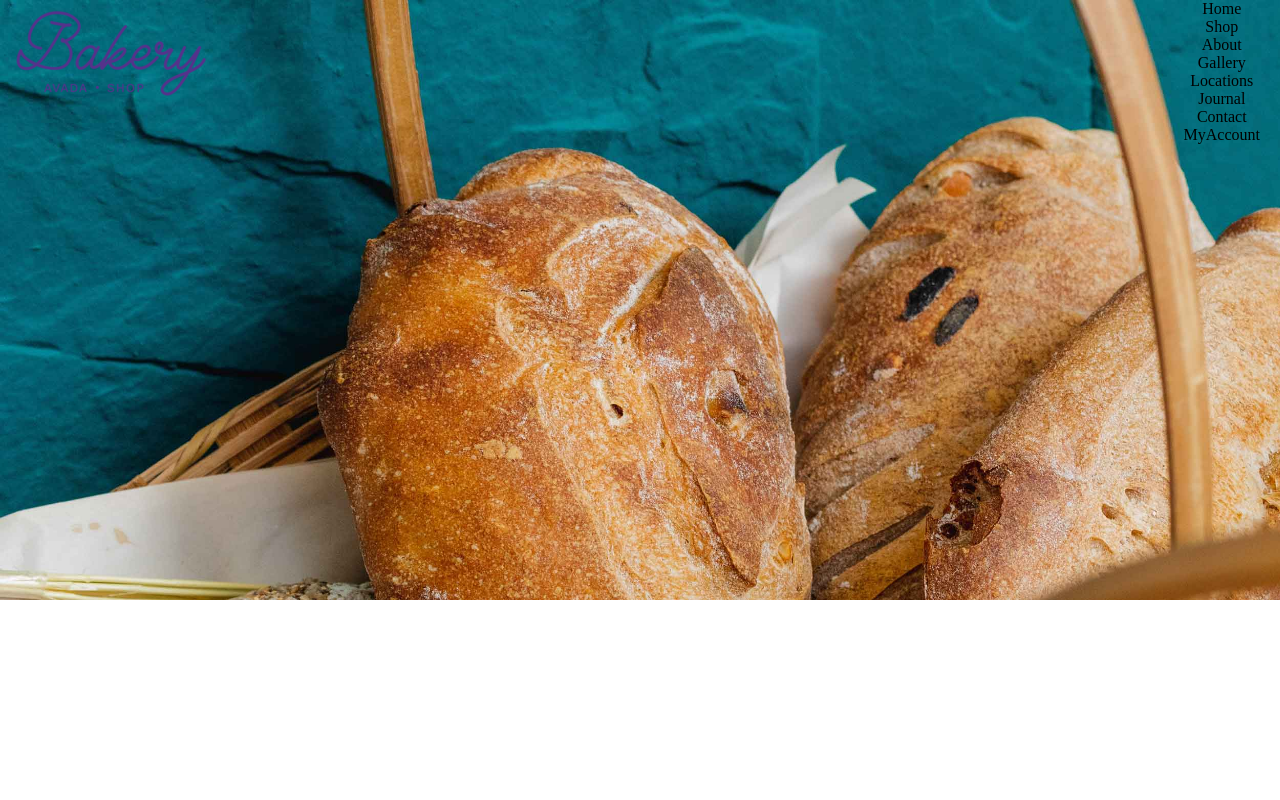
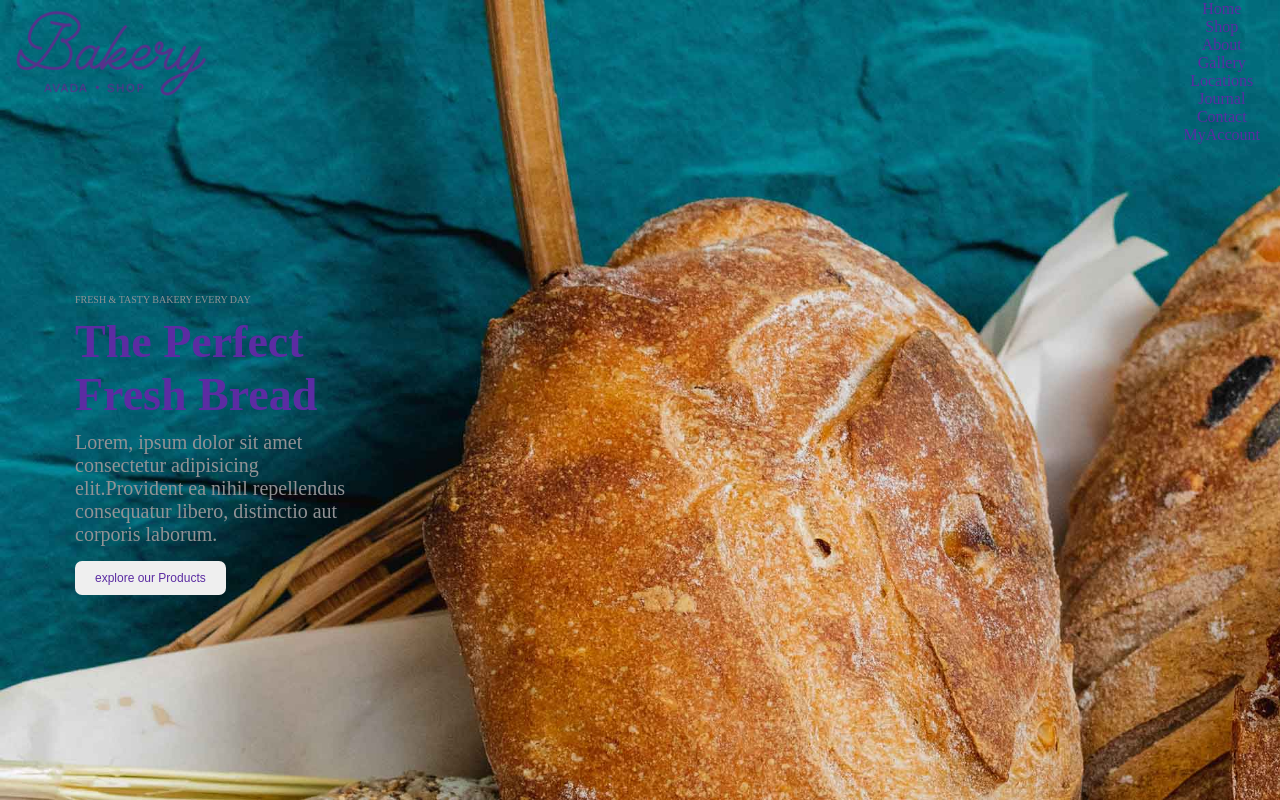
Before and after one commit to Runatorium/proj-html-vuejs, a Vue app: page / in a window 1280 px wide. Built offline with nearby package versions, Linux system fonts and the light colour scheme.

Commit message:
Header Completato, !!L'immagine del Jumbotron non è stata fornita!!

```diff
--- a/src/App.vue
+++ b/src/App.vue
@@ -1,11 +1,11 @@
 <script>
-import MyHeader from './components/MyHeader.vue';
+import PageHeader from './components/PageHeader.vue';
 import { store } from './store.js'
 
 
 export default{
   components: {
-    MyHeader,
+    PageHeader,
   },
 
   data () {
@@ -21,7 +21,7 @@ export default{
 
 
 <template>
-  <MyHeader></MyHeader>
+  <PageHeader></PageHeader>
 </template>
 
 <style scoped>
--- a/src/components/MyHeader.vue
+++ /dev/null
@@ -1,64 +0,0 @@
-<script>
-import { store } from '../store';
-
-export default{
-    name: 'MyHeader',
-
-    data(){
-        return{
-            store
-        }
-
-    },
-}
-
-</script>
-
-<template>
- <div id="header">
-    <div class="topheader d-flex">
-        <div class="logo">
-            <img src="../../public/img/avada-bakery-logo-retina-200x97.png">
-        </div>
-        <div class="box d-flex">
-            <ul class="headernavbar d-flex">
-                <li v-for="data in store.menuvoices">{{data}}</li>
-            </ul>
-        </div>
-    </div>
-    <div id="headerinfo">
-
-    </div>
- </div>
-</template>
-
-<style scoped>
-#header{
-    height: 600px;
-    width: 100vw;
-    background-size: cover;
-    background-repeat: no-repeat;
-    background-image: url(../../public/img/bakery-process-3.jpg);
-}
-
-.topheader{
-    justify-content: space-between;
-    padding: 0px 10px;
-}
-ul{
-    list-style: none;
-    flex-direction: column;
-    align-items: center;
-}
-
-li{
-    padding: 0px 10px;
-}
-
-li:hover{
-    color: purple;
-    text-decoration: underline;
-}
-
-
-</style>
--- /dev/null
+++ b/src/components/PageHeader.vue
@@ -0,0 +1,111 @@
+<script>
+import { store } from '../store';
+
+export default{
+    name: 'PageHeader',
+
+    data(){
+        return{
+            store
+        }
+
+    },
+}
+
+</script>
+
+<template>
+ <div id="header">
+    <div class="topheader d-flex">
+        <div class="logo">
+            <img src="../../public/img/avada-bakery-logo-retina-200x97.png">
+        </div>
+        <div class="box d-flex">
+            <ul class="headernavbar d-flex">
+                <li v-for="data in store.menuvoices">{{data}}</li>
+            </ul>
+        </div>
+    </div>
+    <div id="headerinfo">
+        <p>FRESH & TASTY BAKERY EVERY DAY</p>
+        <h1>The Perfect Fresh Bread</h1>
+        <h4>Lorem, ipsum dolor sit amet consectetur adipisicing elit.Provident ea nihil repellendus
+            consequatur libero, distinctio aut corporis laborum.</h4>
+        <button id="headerbtn">
+            <p>explore our Products</p>
+        </button>
+    </div>
+ </div>
+</template>
+
+<style scoped>
+#header{
+    height: 800px;
+    width: 100vw;
+    background-size: cover;
+    background-repeat: no-repeat;
+    background-image: url(../../public/img/bakery-process-3.jpg);
+}
+
+.topheader{
+    justify-content: space-between;
+    padding: 0px 10px;
+}
+/*-------------------------------------*/
+/*Header Info*/
+
+#headerinfo{
+    width: 22%;
+    margin-left: 75px;
+    margin-top: 150px;
+}
+
+#headerinfo p{
+    font-size: 10px;
+    color: var(--Manatee);
+}
+
+#headerinfo h1{
+    margin-top: 10px;
+    color: var(--Daisy-Bush);
+    font-size: 46px;
+}
+#headerinfo h4{
+    margin-top: 10px;
+    color: var(--Manatee);
+    font-size: 20px;
+    font-weight: 100;
+}
+#headerbtn p{
+    padding: 10px 20px;
+    font-size: 12px;
+    color: var(--Daisy-Bush);
+    font-weight: 500;
+}
+#headerbtn{
+ margin-top: 15px;
+ border-style: none;
+ border-radius: 7px;
+}
+/*Header Info*/
+/*-------------------------------------*/
+/*Header Menu' navbar*/
+
+ul{
+    list-style: none;
+    flex-direction: column;
+    align-items: center;
+}
+
+li{
+    color: var(--Daisy-Bush);
+    padding: 0px 10px;
+}
+
+
+li:hover{
+    text-decoration: underline;
+}
+/*Header Menu' navbar*/
+/*-------------------------------------*/
+</style>
--- a/src/style.css
+++ b/src/style.css
@@ -1,6 +1,10 @@
 *{
   margin: 0;
   padding: 0;
+}
+
+html{
+  font-family: serif
 }
 
 :root {
```
